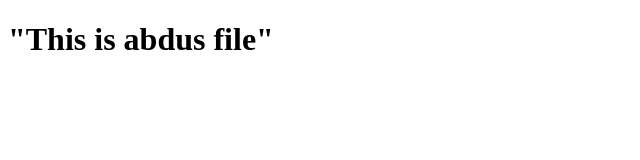
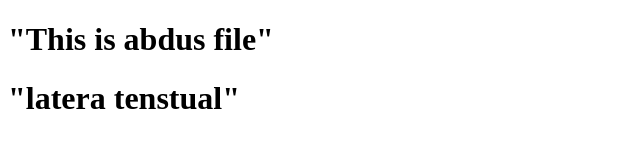
Before and after one commit to Teklehaimanot/gitTutor, a plain HTML site: page index.html in a window 1280 px wide. Shown: the whole page, without its empty margins (0-640 px from the left). Drawn offline with Linux system fonts and the light colour scheme.

Commit message:
this is lateras branch

```diff
--- a/index.html
+++ b/index.html
@@ -8,5 +8,6 @@
 </head>
 <body>
     <h1>"This is abdus file"</h1>
+    <h1>"latera tenstual"</h1>
 </body>
 </html>
```
